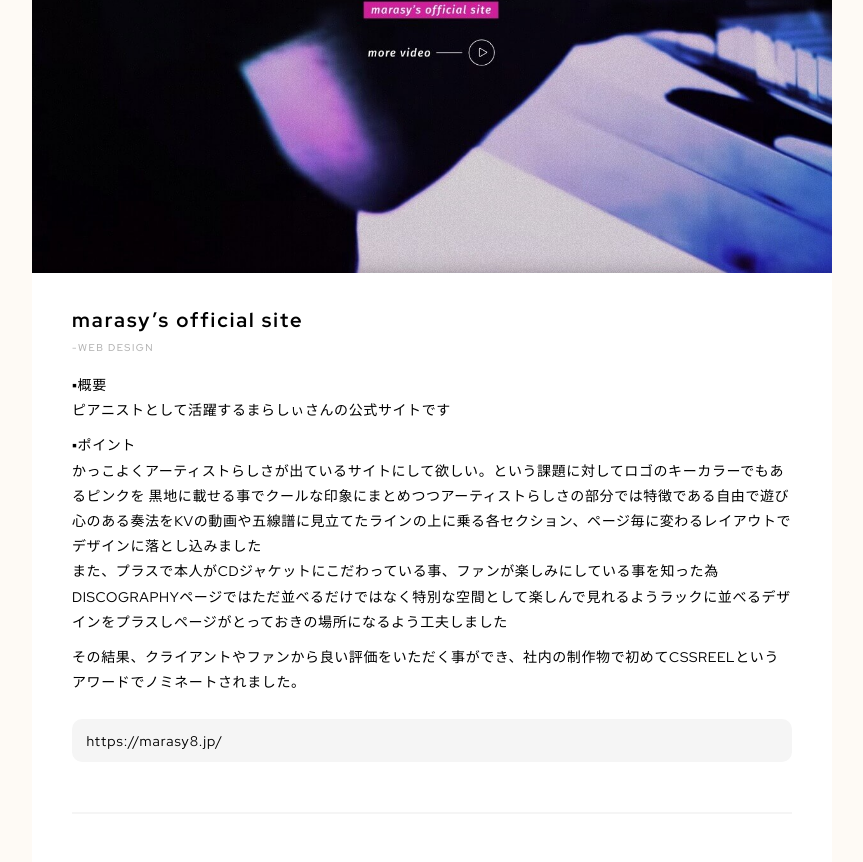
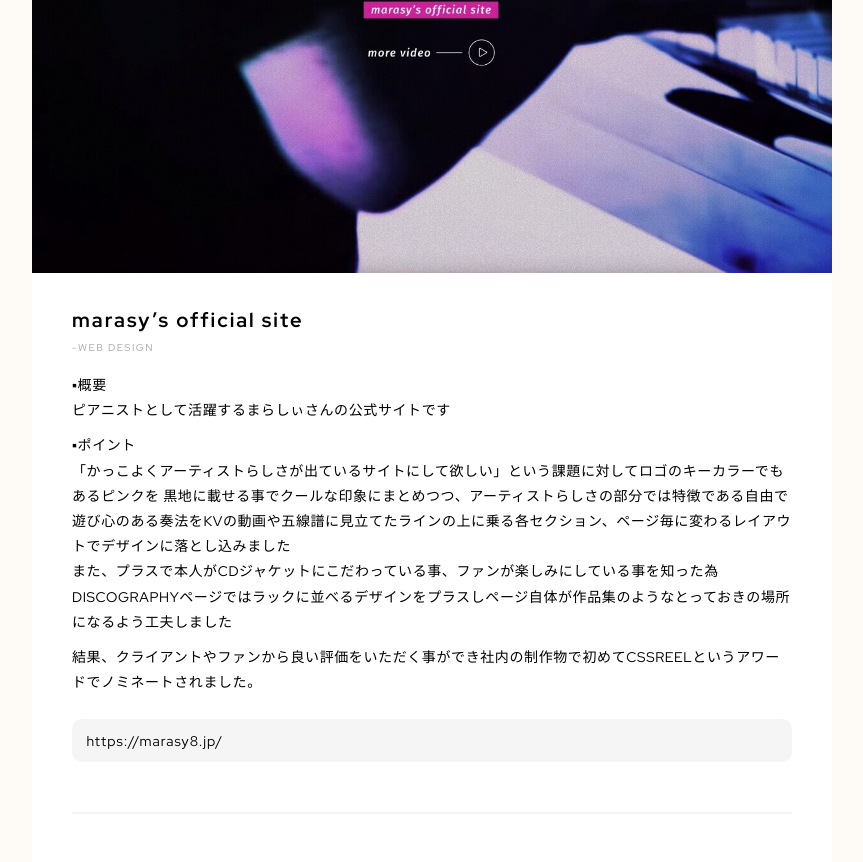
Before and after one commit to toufoisi/portfolio, a plain HTML site: page works_marasy.html in a window 1280 px wide. Shown: the part 388-1250 px from the top of the page, without its empty margins (208-1071 px from the left). Drawn offline with Linux system fonts and the light colour scheme.

Commit message:
文言修正

```diff
--- a/works_marasy.html
+++ b/works_marasy.html
@@ -47,11 +47,11 @@
           <h1 class="main-details-title">marasy’s official site</h1>
           <p class="main-details-tags">-WEB DESIGN</p>
           <p class="main-details-explanation">▪︎概要<br>ピアニストとして活躍するまらしぃさんの公式サイトです</p>
-          <p class="main-details-explanation">▪︎ポイント<br>かっこよくアーティストらしさが出ているサイトにして欲しい。という課題に対してロゴのキーカラーでもあるピンクを
-            黒地に載せる事でクールな印象にまとめつつアーティストらしさの部分では特徴である自由で遊び心のある奏法をKVの動画や五線譜に見立てたラインの上に乗る各セクション、ページ毎に変わるレイアウトでデザインに落とし込みました<br>
-            また、プラスで本人がCDジャケットにこだわっている事、ファンが楽しみにしている事を知った為DISCOGRAPHYページではただ並べるだけではなく特別な空間として楽しんで見れるようラックに並べるデザインをプラスしページがとっておきの場所になるよう工夫しました
+          <p class="main-details-explanation">▪︎ポイント<br>「かっこよくアーティストらしさが出ているサイトにして欲しい」という課題に対してロゴのキーカラーでもあるピンクを
+            黒地に載せる事でクールな印象にまとめつつ、アーティストらしさの部分では特徴である自由で遊び心のある奏法をKVの動画や五線譜に見立てたラインの上に乗る各セクション、ページ毎に変わるレイアウトでデザインに落とし込みました<br>
+            また、プラスで本人がCDジャケットにこだわっている事、ファンが楽しみにしている事を知った為DISCOGRAPHYページではラックに並べるデザインをプラスしページ自体が作品集のようなとっておきの場所になるよう工夫しました
           </p>
-            <p class="main-details-explanation">その結果、クライアントやファンから良い評価をいただく事ができ、社内の制作物で初めてCSSREELというアワードでノミネートされました。</p>
+            <p class="main-details-explanation">結果、クライアントやファンから良い評価をいただく事ができ社内の制作物で初めてCSSREELというアワードでノミネートされました。</p>
             <a href="https://marasy8.jp/" class="main-details-link" target="_blank">https://marasy8.jp/</a>
              <hr class="main-details-line">
             <img src="assets/images/marasy_pc.png" class="main-details-reference-web">
```
